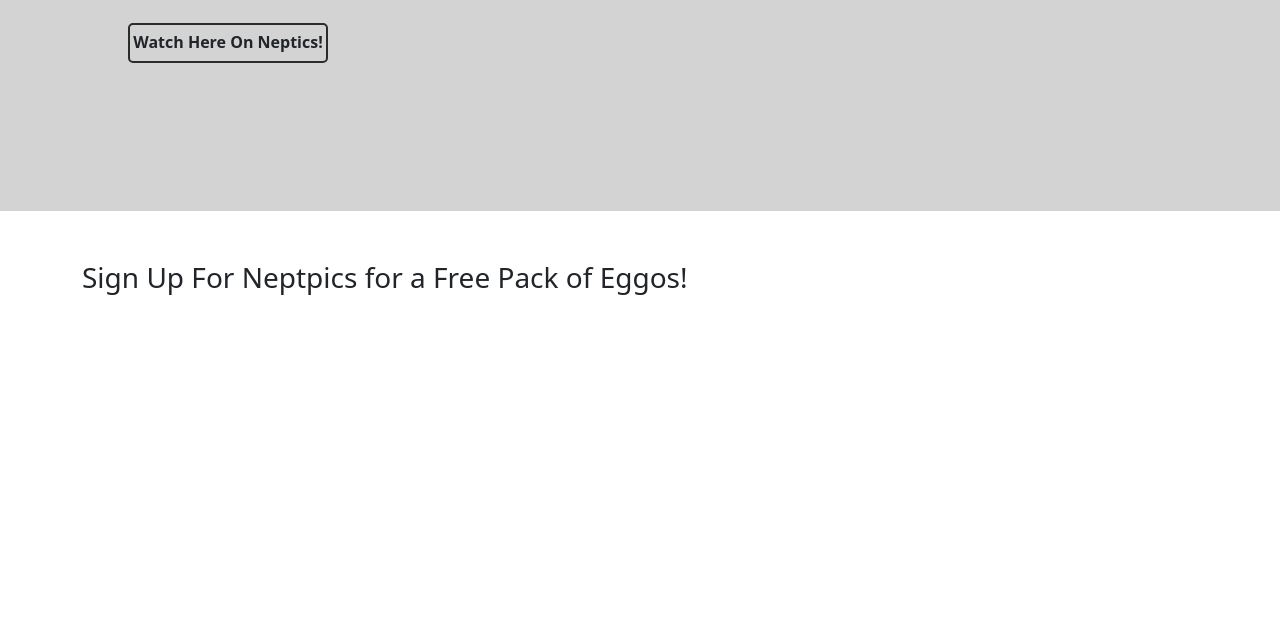
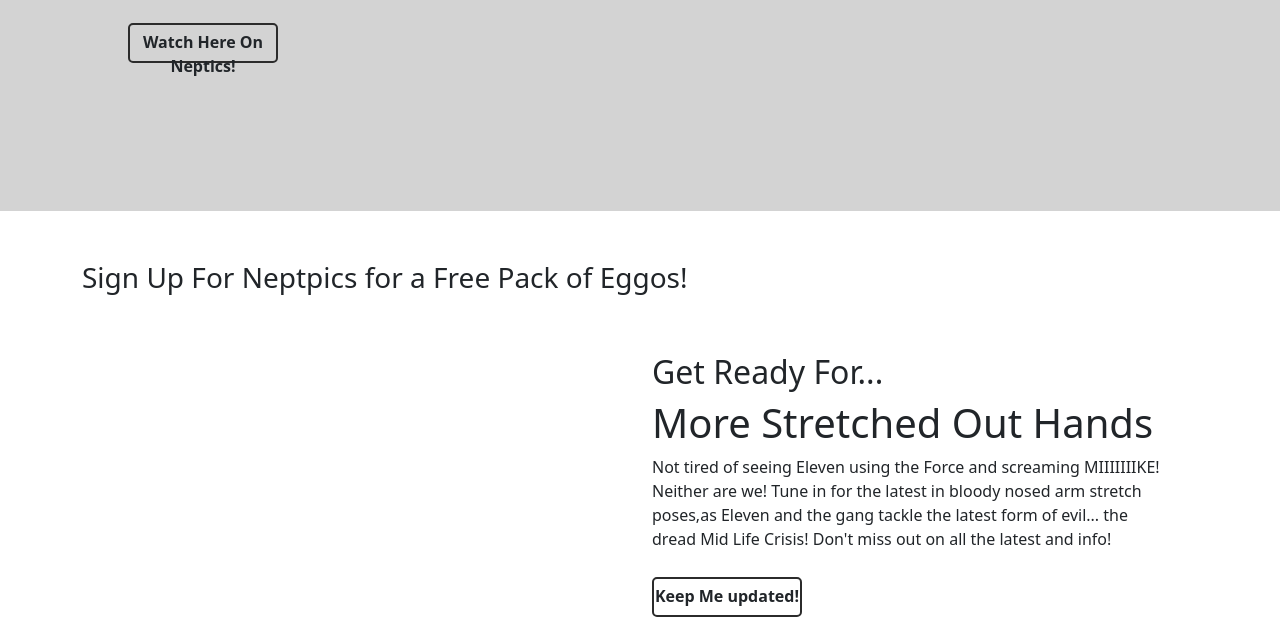
Before and after one commit to oratilemdladla/Task-4, a plain HTML site: page index.html in a window 1280 px wide. Shown: the part 469-1086 px from the top of the page. Before the commit the page ends 800 px from the top, so only its background shows below. Drawn offline with nearby package versions, Linux system fonts and the light colour scheme.

Commit message:
third commit

```diff
--- a/css/main.css
+++ b/css/main.css
@@ -102,3 +102,25 @@ header h2{
     font-size: 25px;
     color: white;
 }
+.button{
+    width: 150px;
+    height: 40px;
+    text-align: center;
+    padding-top: 7px;
+    font-weight: bold;
+    float: left;
+    margin-top: 10px;
+    border-radius: 5px;
+    margin-right: 10px;
+}
+.inverted{
+    border: 2px solid #2b2b2b;
+    padding-top: 5px !important;
+}
+
+.inverted:hover{
+    cursor: pointer;
+    background-color: #2b2b2b;
+    color: white;
+
+}
--- a/index.html
+++ b/index.html
@@ -45,6 +45,21 @@
         </div>
     </div>
 
+    <div class="row">
+        <div class="col-6">
+            <div class="round-image"></div>
+        </div>
+        <div class="col-6 text">
+            <h2> Get Ready For...</h2>
+            <h1>More Stretched Out Hands</h1>
+            <p>Not tired of seeing Eleven using the Force and screaming MIIIIIIIKE! Neither are we! Tune in for the latest in bloody nosed arm stretch poses,as Eleven and the gang tackle the latest form of evil... the dread Mid Life Crisis! Don't miss out on all the latest and info!</p>
+
+             <div class="button inverted">Keep Me updated!</div>
+            </div>
+        </div>
+    </div>
+
+
 
 
 
```
